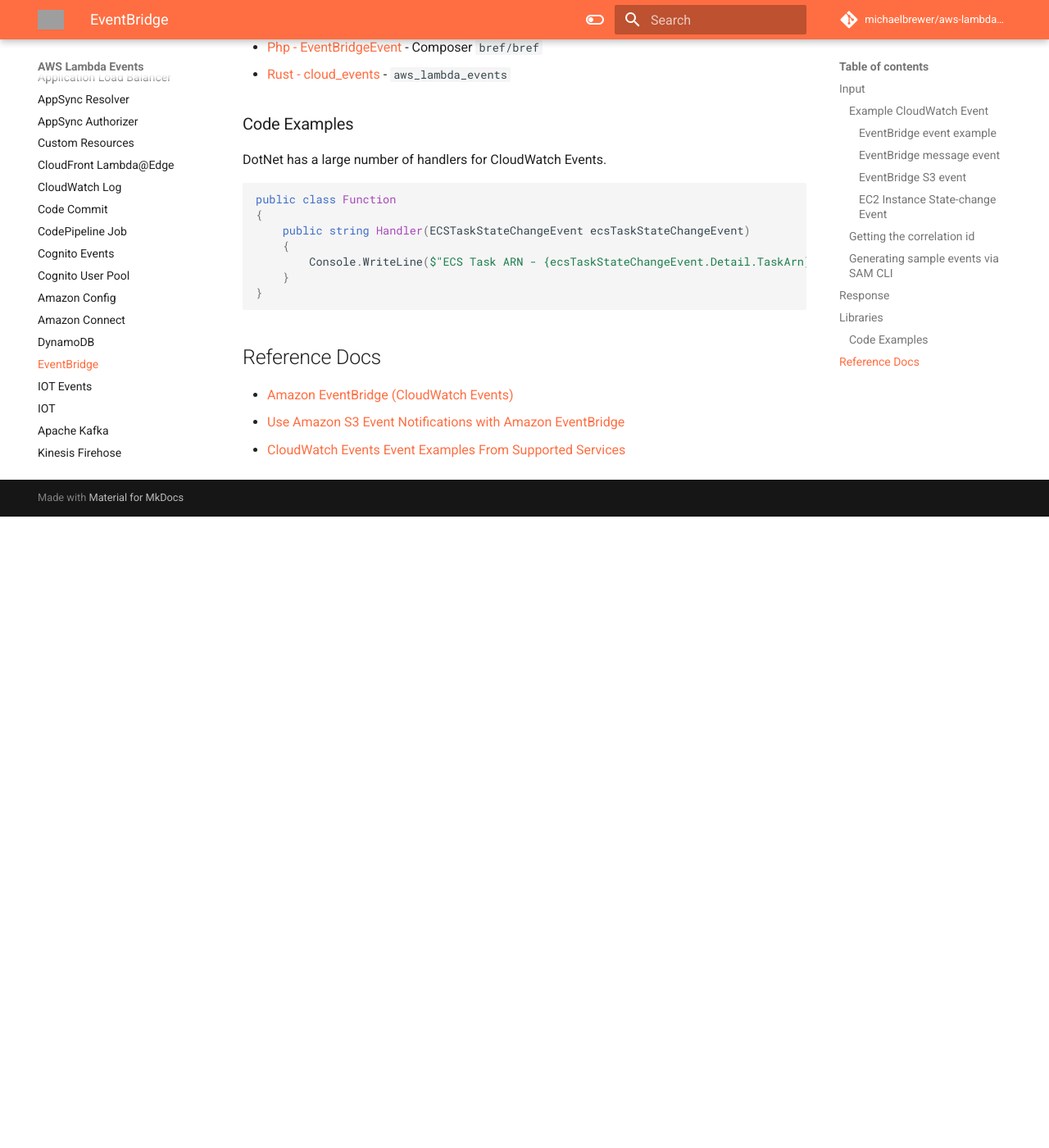
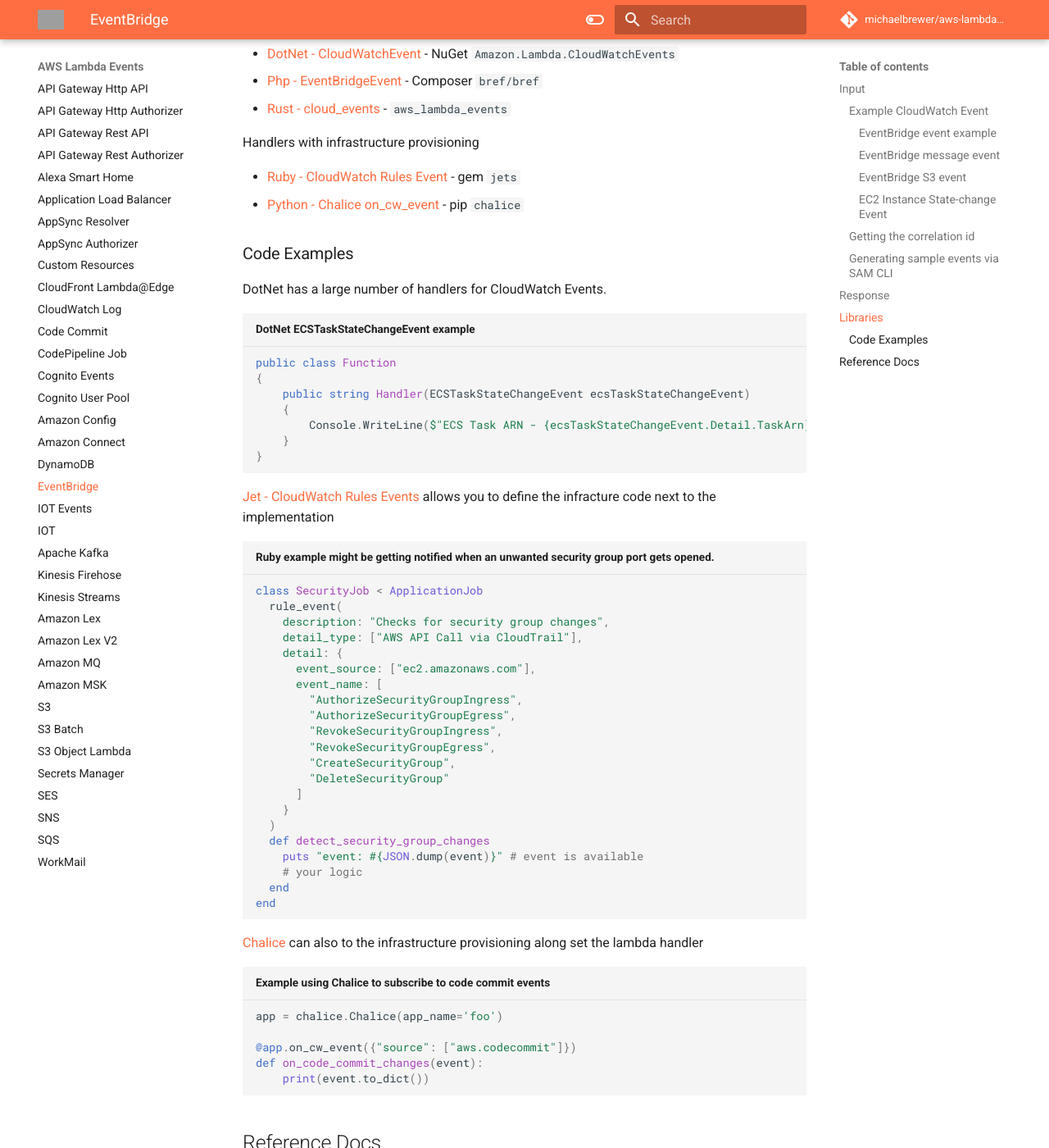
Before and after one commit to michaelbrewer/aws-lambda-events, an MkDocs documentation site: the page built from docs/event-bridge.md, in a window 1280 px wide and 1400 px high, scrolled down 3069 px. Shown: the whole window at 82% size. Built offline with MkDocs 1.6.1 and Material for MkDocs 9.7.7, drawn with Linux system fonts in a browser that asks for light colours; comment, search, counter and statistics services are not loaded; before the commit the page ends 3699 px from its top, so only the background shows below that; some of the changed text lies outside the part shown; grey boxes are pictures that could not be loaded.

Commit message:
feat(event-bridge): Add jets and chalice examples

````diff
--- a/docs/event-bridge.md
+++ b/docs/event-bridge.md
@@ -140,11 +142,16 @@
 - [Php - EventBridgeEvent](https://bref.sh/docs/function/handlers.html#eventbridge-events) - Composer `bref/bref`
 - [Rust - cloud_events](https://docs.rs/aws_lambda_events/latest/aws_lambda_events/cloudwatch_events/index.html) - `aws_lambda_events`
 
+Handlers with infrastructure provisioning
+
+- [Ruby - CloudWatch Rules Event](https://rubyonjets.com/docs/events/cloudwatch-rule/) - gem `jets`
+- [Python - Chalice on_cw_event](https://aws.github.io/chalice/topics/events.html#cloudwatch-events) - pip `chalice`
+
 ### Code Examples
 
 DotNet has a large number of handlers for CloudWatch Events.
 
-```C#
+```C# title="DotNet ECSTaskStateChangeEvent example"
 public class Function
 {
     public string Handler(ECSTaskStateChangeEvent ecsTaskStateChangeEvent)
@@ -154,6 +161,41 @@
 }
 ```
 
+[Jet - CloudWatch Rules Events](https://rubyonjets.com/docs/events/cloudwatch-rule/) allows you to define the infracture code next to the implementation
+
+```ruby title="Ruby example might be getting notified when an unwanted security group port gets opened."
+class SecurityJob < ApplicationJob
+  rule_event(
+    description: "Checks for security group changes",
+    detail_type: ["AWS API Call via CloudTrail"],
+    detail: {
+      event_source: ["ec2.amazonaws.com"],
+      event_name: [
+        "AuthorizeSecurityGroupIngress",
+        "AuthorizeSecurityGroupEgress",
+        "RevokeSecurityGroupIngress",
+        "RevokeSecurityGroupEgress",
+        "CreateSecurityGroup",
+        "DeleteSecurityGroup"
+      ]
+    }
+  )
+  def detect_security_group_changes
+    puts "event: #{JSON.dump(event)}" # event is available
+    # your logic
+  end
+end
+```
+[Chalice](https://aws.github.io/chalice/topics/events.html#cloudwatch-events) can also to the infrastructure provisioning along set the lambda handler
+
+```python title="Example using Chalice to subscribe to code commit events"
+app = chalice.Chalice(app_name='foo')
+
+@app.on_cw_event({"source": ["aws.codecommit"]})
+def on_code_commit_changes(event):
+    print(event.to_dict())
+```
+
 ## Reference Docs
 
 - [Amazon EventBridge (CloudWatch Events)](https://docs.aws.amazon.com/lambda/latest/dg/services-cloudwatchevents.html){target="_blank"}
````
Also changed, not shown: other parts of docs/event-bridge.md (+2 -0 lines).
